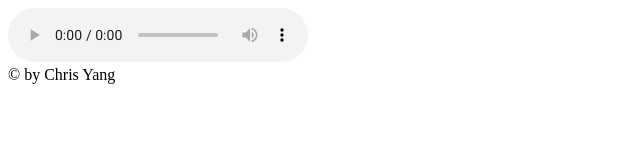
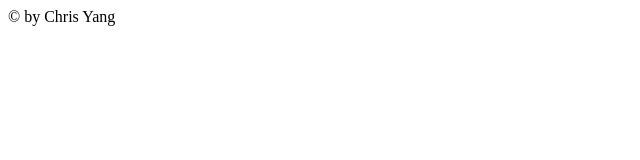
Before and after one commit to Chrisyango/Musicplayer, a plain HTML site: page index.html in a window 1280 px wide. Shown: the whole page, without its empty margins (0-640 px from the left). Drawn offline with Linux system fonts and the light colour scheme.

Commit message:
Update index.html

```diff
--- a/index.html
+++ b/index.html
@@ -10,7 +10,7 @@
   </head>
   <body>
     <iframe src="silence.mp3" type="audio/mp3" allow="autoplay" id="audio" style="display:none"></iframe>
-    <audio autoplay controls>
+    <audio autoplay>
       <source src="song.mp3" type="audio/mp3">
     </audio>
     <footer>
```
